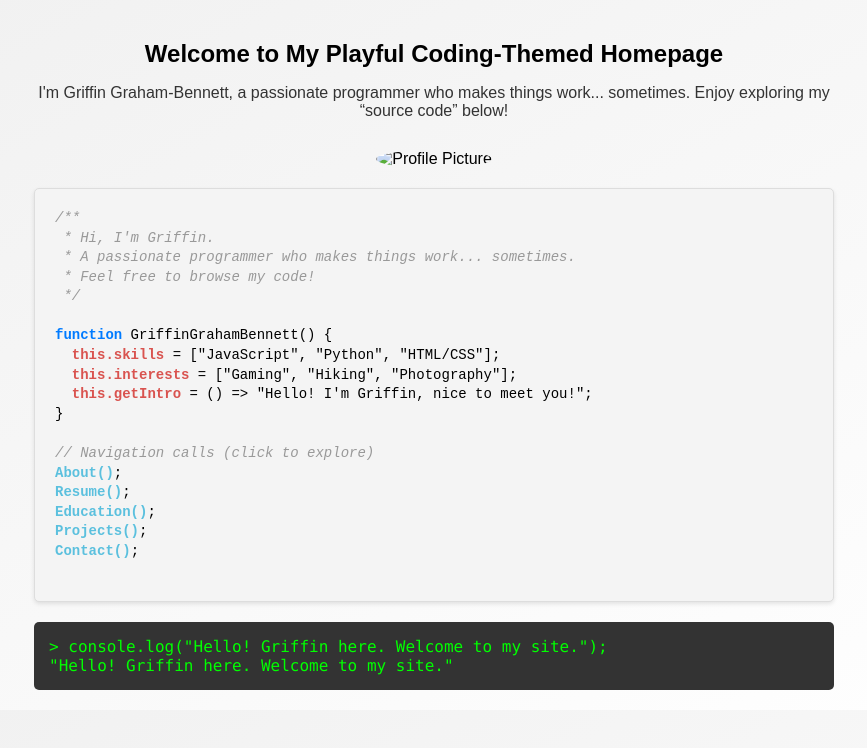
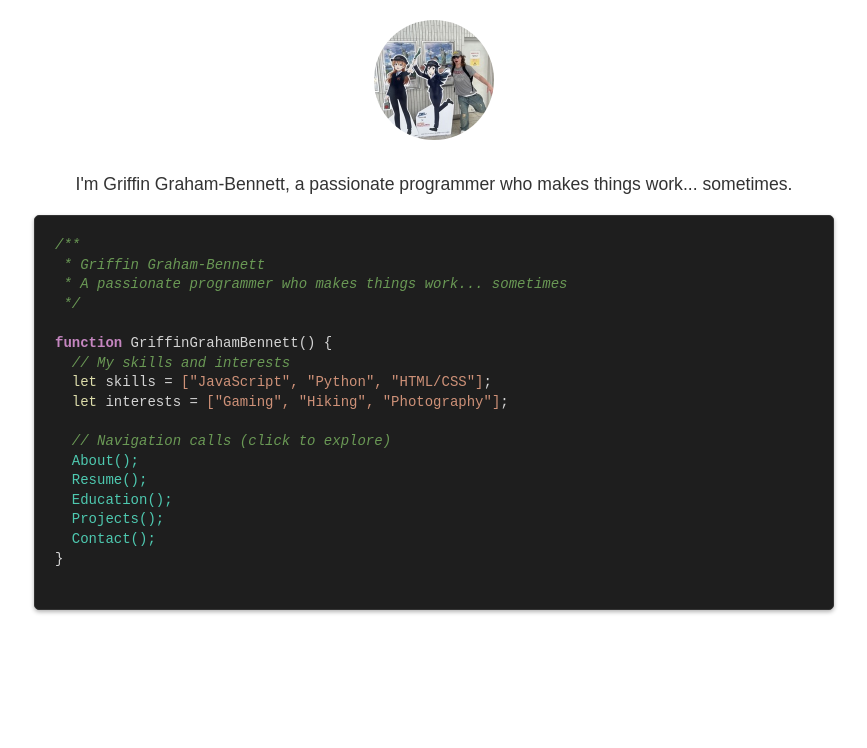
Before and after one commit to griffgb/griffgb.github.io, a plain HTML site: page index.html in a window 1280 px wide. Shown: the whole page, without its empty margins (206-1073 px from the left). Drawn offline with Linux system fonts and the light colour scheme.

Commit message:
Update index.html

```diff
--- a/index.html
+++ b/index.html
@@ -1,32 +1,25 @@
 <!DOCTYPE html>
 <html lang="en">
 <head>
-  <meta charset="UTF-8">
+  <meta charset="UTF-8" />
   <title>Griffin Graham-Bennett - Home</title>
   <style>
-    body {
+    /* Basic resets */
+    html, body {
       margin: 0;
-      padding: 20px;
-      background: linear-gradient(to bottom right, #f0f0f0, #ffffff); /* Subtle gradient */
+      padding: 0;
       font-family: Arial, sans-serif;
+      background: #ffffff; /* Body background can remain white or any color you like */
     }
 
     .container {
       max-width: 800px;
       margin: 0 auto;
+      padding: 20px;
       text-align: center;
     }
 
-    h2 {
-      margin-bottom: 0;
-    }
-
-    .intro {
-      margin-bottom: 30px;
-      color: #333;
-    }
-
-    /* Circle profile picture */
+    /* Profile picture styling */
     .profile-pic {
       width: 120px;
       height: 120px;
@@ -35,108 +28,97 @@
       margin-bottom: 20px;
     }
 
-    /* Code-like styling */
-    .code-block {
-      background-color: #f4f4f4;
+    /* OPTIONAL: A heading or tagline above your code snippet */
+    .intro-text {
+      color: #333;
+      margin: 10px 0 20px 0;
+      font-size: 1.1em;
+    }
+
+    /* Dark-themed code block */
+    .code-block-dark {
+      background-color: #1e1e1e; /* Typical VSCode background */
+      color: #d4d4d4; /* Light text */
       text-align: left;
       padding: 20px;
       border-radius: 5px;
-      font-family: Consolas, "Courier New", monospace; /* A monospace font */
-      border: 1px solid #ddd;
-      box-shadow: 0 2px 4px rgba(0,0,0,0.1);
+      font-family: Consolas, "Courier New", monospace;
+      border: 1px solid #333;
+      box-shadow: 0 2px 4px rgba(0,0,0,0.3);
+      /* Optionally give it some margin for breathing room */
+      margin-top: 20px;
     }
-    .code-block pre {
+
+    .code-block-dark pre {
       margin: 0;
       line-height: 1.4;
       font-size: 14px;
     }
 
+    /* Syntax highlighting styles */
+    .comment {
+      color: #6A9955; /* Greenish comment color */
+      font-style: italic;
+    }
     .function-name {
-      color: #007BFF;
+      color: #C586C0; /* Purple color for function names */
       font-weight: bold;
     }
-
-    .code-key {
-      color: #d9534f; /* Example color for property keys */
-      font-weight: bold;
+    .variable {
+      color: #dcdcaa; /* Yellowish for vars/keys */
+    }
+    .string {
+      color: #ce9178; /* Reddish hue for strings */
     }
 
-    .comment {
-      color: #999999;
-      font-style: italic;
+    /* Navigation links styled as code calls */
+    .nav-call {
+      color: #4EC9B0; /* Cyan color for function calls */
+      text-decoration: none;
+      font-weight: normal; /* Keep it looking like code */
+    }
+    .nav-call:hover {
+      text-decoration: underline; /* Visual feedback on hover */
     }
 
-    /* Make the “calls” look like code, but are actually links */
-    .nav-link {
-      color: #5bc0de;
-      text-decoration: none;
-      font-weight: bold;
-      transition: color 0.3s;
-    }
-    .nav-link:hover {
-      text-decoration: underline;
-      color: #007BFF;
-    }
-
-    .nav-call {
-      margin-bottom: 5px;
-    }
-
-    /* Console-like section */
-    .console-output {
-      background-color: #333;
-      color: #00ff00;
-      font-family: Consolas, "Courier New", monospace;
-      padding: 15px;
-      margin-top: 20px;
-      border-radius: 5px;
-      text-align: left;
-    }
-    .console-output p {
-      margin: 0;
+    /* Slight spacing between lines where calls appear */
+    .line {
+      margin-bottom: 4px;
     }
   </style>
 </head>
 <body>
   <div class="container">
-    <!-- Intro Section -->
-    <h2>Welcome to My Playful Coding-Themed Homepage</h2>
-    <p class="intro">
+
+    <!-- Profile Picture -->
+    <img src="profileSmall.jpeg" alt="Profile Picture" class="profile-pic" />
+
+    <!-- Optional small intro or tagline above the code snippet -->
+    <p class="intro-text">
       I'm Griffin Graham-Bennett, a passionate programmer who makes things work... sometimes.
-      Enjoy exploring my “source code” below!
     </p>
 
-    <!-- Profile picture -->
-    <img src="profileSmall.jpg" alt="Profile Picture" class="profile-pic" />
-
-    <!-- Code-style container -->
-    <div class="code-block">
+    <!-- Dark-themed code snippet -->
+    <div class="code-block-dark">
       <pre>
 <span class="comment">/**
- * Hi, I'm Griffin.
- * A passionate programmer who makes things work... sometimes.
- * Feel free to browse my code!
+ * Griffin Graham-Bennett
+ * A passionate programmer who makes things work... sometimes
  */</span>
 
 <span class="function-name">function</span> GriffinGrahamBennett() &#123;
-  <span class="code-key">this.skills</span> = ["JavaScript", "Python", "HTML/CSS"];
-  <span class="code-key">this.interests</span> = ["Gaming", "Hiking", "Photography"];
-  <span class="code-key">this.getIntro</span> = () => "Hello! I'm Griffin, nice to meet you!";
+  <span class="comment">// My skills and interests</span>
+  <span class="variable">let</span> skills = <span class="string">["JavaScript", "Python", "HTML/CSS"]</span>;
+  <span class="variable">let</span> interests = <span class="string">["Gaming", "Hiking", "Photography"]</span>;
+
+  <span class="comment">// Navigation calls (click to explore)</span>
+  <a href="about.html" class="nav-call">About();</a>
+  <a href="resume.html" class="nav-call">Resume();</a>
+  <a href="education.html" class="nav-call">Education();</a>
+  <a href="projects.html" class="nav-call">Projects();</a>
+  <a href="contact.html" class="nav-call">Contact();</a>
 &#125;
-
-<span class="comment">// Navigation calls (click to explore)</span>
-<span class="nav-call"><a class="nav-link" href="about.html">About()</a>;</span>
-<span class="nav-call"><a class="nav-link" href="resume.html">Resume()</a>;</span>
-<span class="nav-call"><a class="nav-link" href="education.html">Education()</a>;</span>
-<span class="nav-call"><a class="nav-link" href="projects.html">Projects()</a>;</span>
-<span class="nav-call"><a class="nav-link" href="contact.html">Contact()</a>;</span>
       </pre>
-    </div>
-
-    <!-- Console Output Section -->
-    <div class="console-output">
-      <p>> console.log("Hello! Griffin here. Welcome to my site.");</p>
-      <p>"Hello! Griffin here. Welcome to my site."</p>
     </div>
 
   </div>
```
